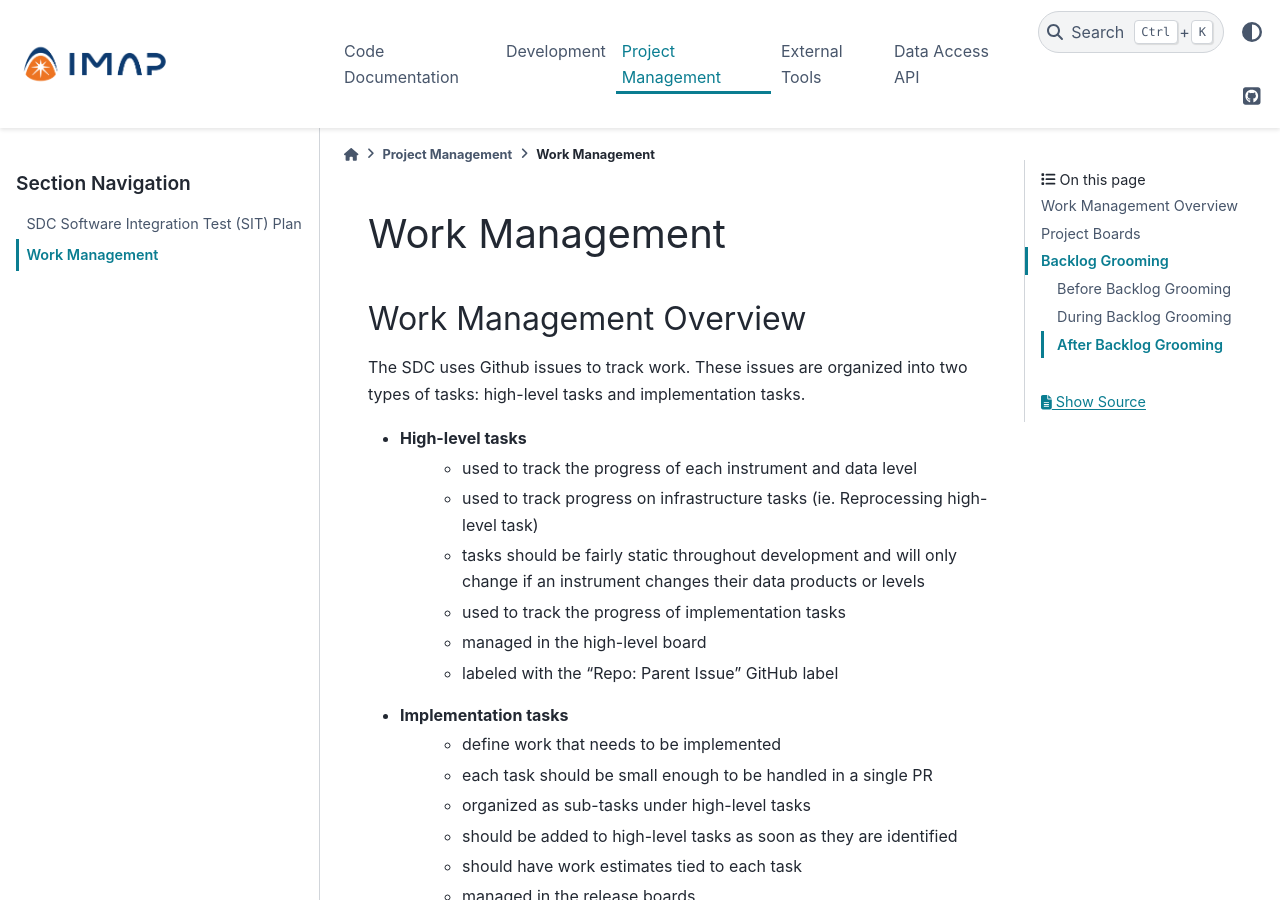
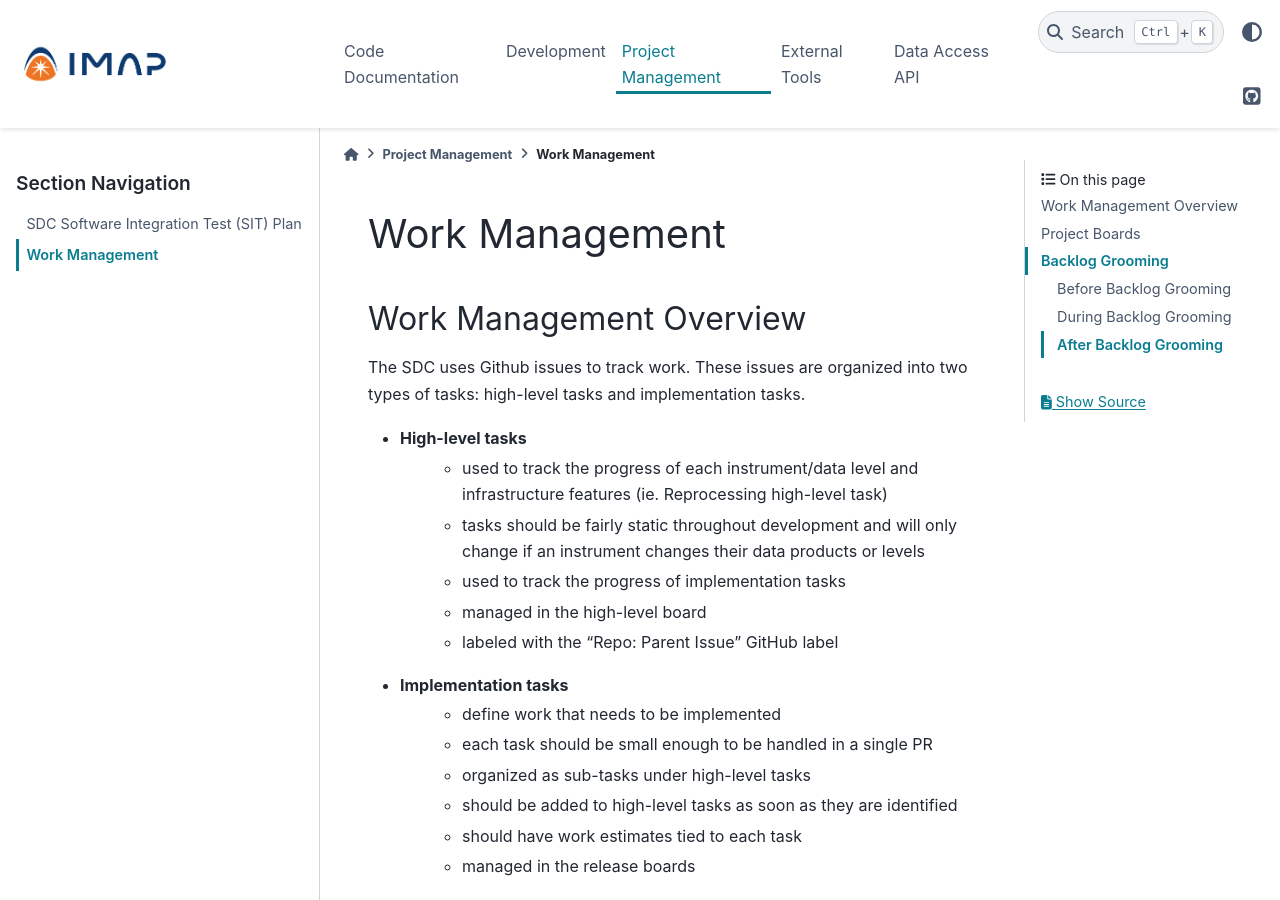
Before and after one commit to IMAP-Science-Operations-Center/imap_processing, a Sphinx documentation site: the page built from docs/source/project-management/work-management.rst, in a window 1280 px wide and 900 px high. Built offline with Sphinx 7.4.7 and the PyData theme 0.15.4, drawn with Linux system fonts in a browser that asks for light colours; the version number is read from the project's files by our own code.

Commit message:
reorganized high-level task info

```diff
--- a/docs/source/project-management/work-management.rst
+++ b/docs/source/project-management/work-management.rst
@@ -10,8 +10,7 @@ Work Management Overview
 The SDC uses Github issues to track work. These issues are organized into two types of tasks: high-level tasks and implementation tasks.
 
 - High-level tasks
-    - used to track the progress of each instrument and data level
-    - used to track progress on infrastructure tasks (ie. Reprocessing high-level task)
+    - used to track the progress of each instrument/data level and infrastructure features (ie. Reprocessing high-level task)
     - tasks should be fairly static throughout development and will only change if an instrument changes their data products or levels
     - used to track the progress of implementation tasks
     - managed in the high-level board
```
